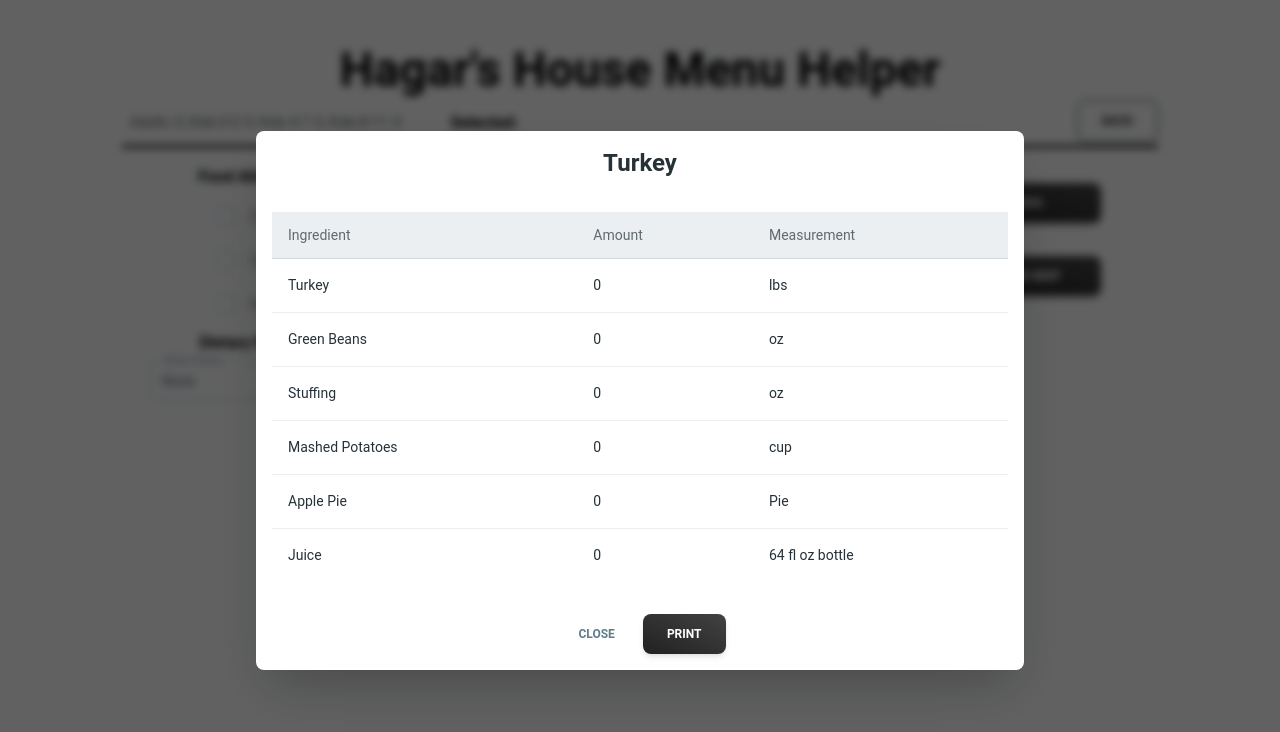
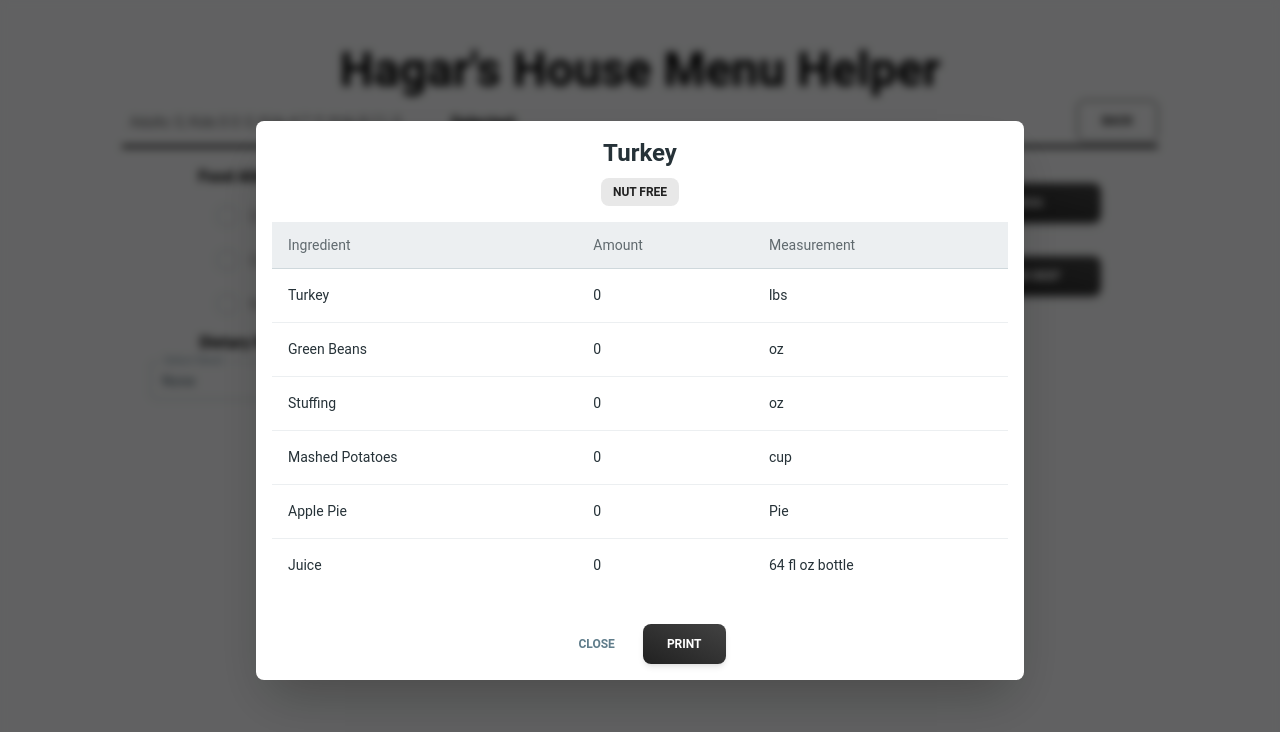
Before and after one commit to caowens/HagarsHouseMenuHelper, a React (Vite) app: page /menus in a window 1280 px wide. Both pictures are taken after a click on the button "TURKEY". Shown: the top 732 px of the page. Built offline with nearby package versions, Linux system fonts and the light colour scheme.

Commit message:
Add allergies and dietary restrictions to menu card

```diff
--- a/src/components/MenuCard.jsx
+++ b/src/components/MenuCard.jsx
@@ -8,6 +8,7 @@ import {
   DialogHeader,
   DialogBody,
   DialogFooter,
+  Chip,
 } from "@material-tailwind/react";
 import { useState } from "react";
 
@@ -63,7 +64,11 @@ export default function MenuCard({
   return (
     <>
       <div className="mb-3 flex gap-3">
-        <Button onClick={() => handleOpen("md")} variant="gradient" className="w-40">
+        <Button
+          onClick={() => handleOpen("md")}
+          variant="gradient"
+          className="w-40"
+        >
           {title}
         </Button>
       </div>
@@ -84,6 +89,20 @@ export default function MenuCard({
           {title}
         </DialogHeader>
         <DialogBody>
+          <div className="flex gap-2 -mt-6 mb-4 justify-center">
+            {menu.allergyFree.includes("dairy") && (
+              <Chip variant="ghost" value="Dairy free" />
+            )}
+            {menu.allergyFree.includes("gluten") && (
+              <Chip variant="ghost" value="Gluten free" />
+            )}
+            {menu.allergyFree.includes("nuts") && (
+              <Chip variant="ghost" value="Nut free" />
+            )}
+            {menu.dietary !== "none" && (
+              <Chip variant="ghost" value={menu.dietary} />
+            )}
+          </div>
           <table className="w-full min-w-max table-auto text-left">
             <thead>
               <tr>
--- a/src/constants/index.js
+++ b/src/constants/index.js
@@ -1166,7 +1166,7 @@ const menus = [
     {
         "name": "Chicken Thighs",
         "allergyFree": ["gluten", "dairy"],
-        "dietary": "",
+        "dietary": "none",
         "adultPortion": [
             {
                 "ingredient": "Chicken Thighs",
@@ -1298,8 +1298,8 @@ const menus = [
     },
     {
         "name": "Tofu",
-        "allergyFree": ["nuts", "shellfish"],
-        "dietary": "balanced",
+        "allergyFree": ["nuts"],
+        "dietary": "none",
         "adultPortion": [
             {
                 "ingredient": "Tofu",
```
